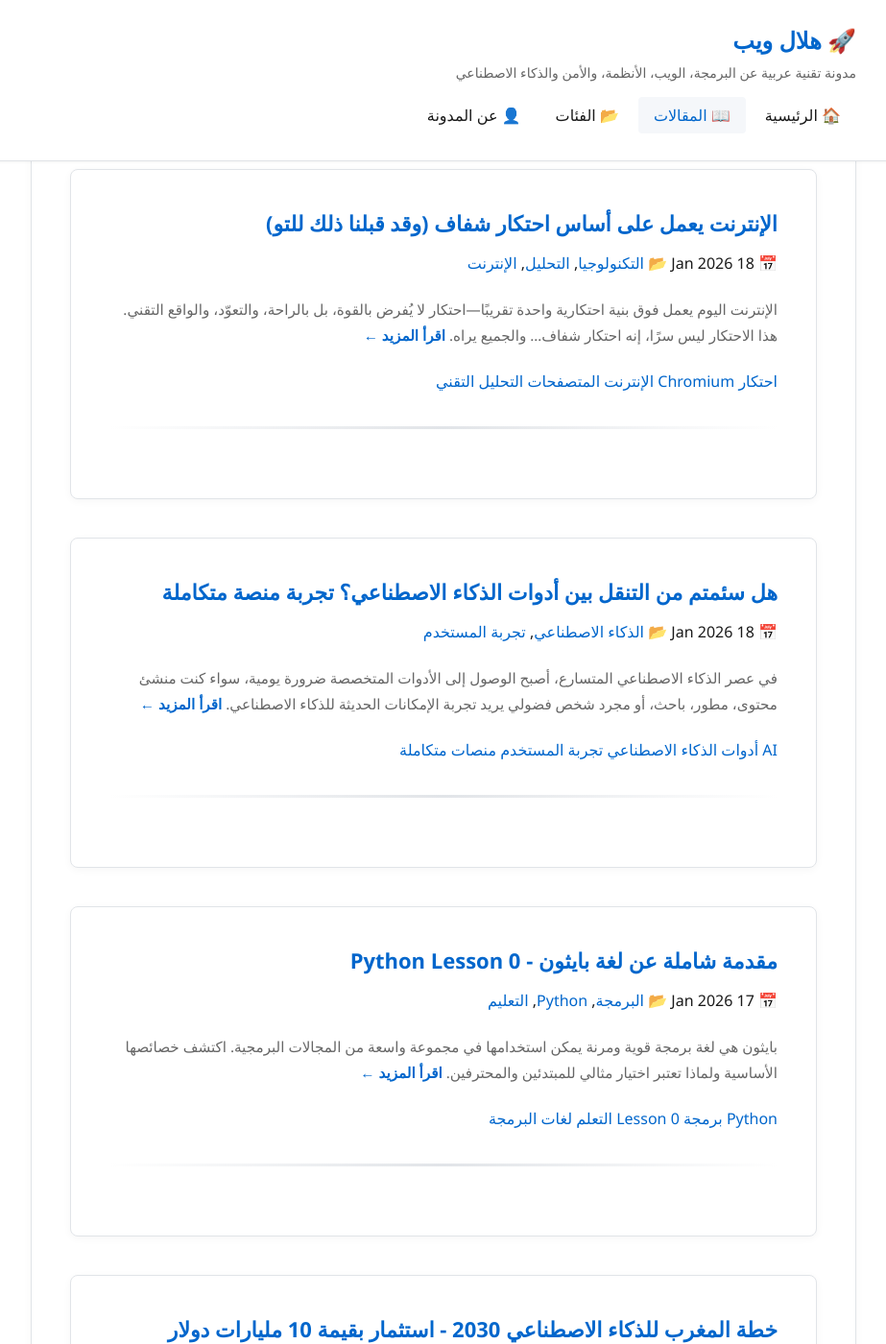
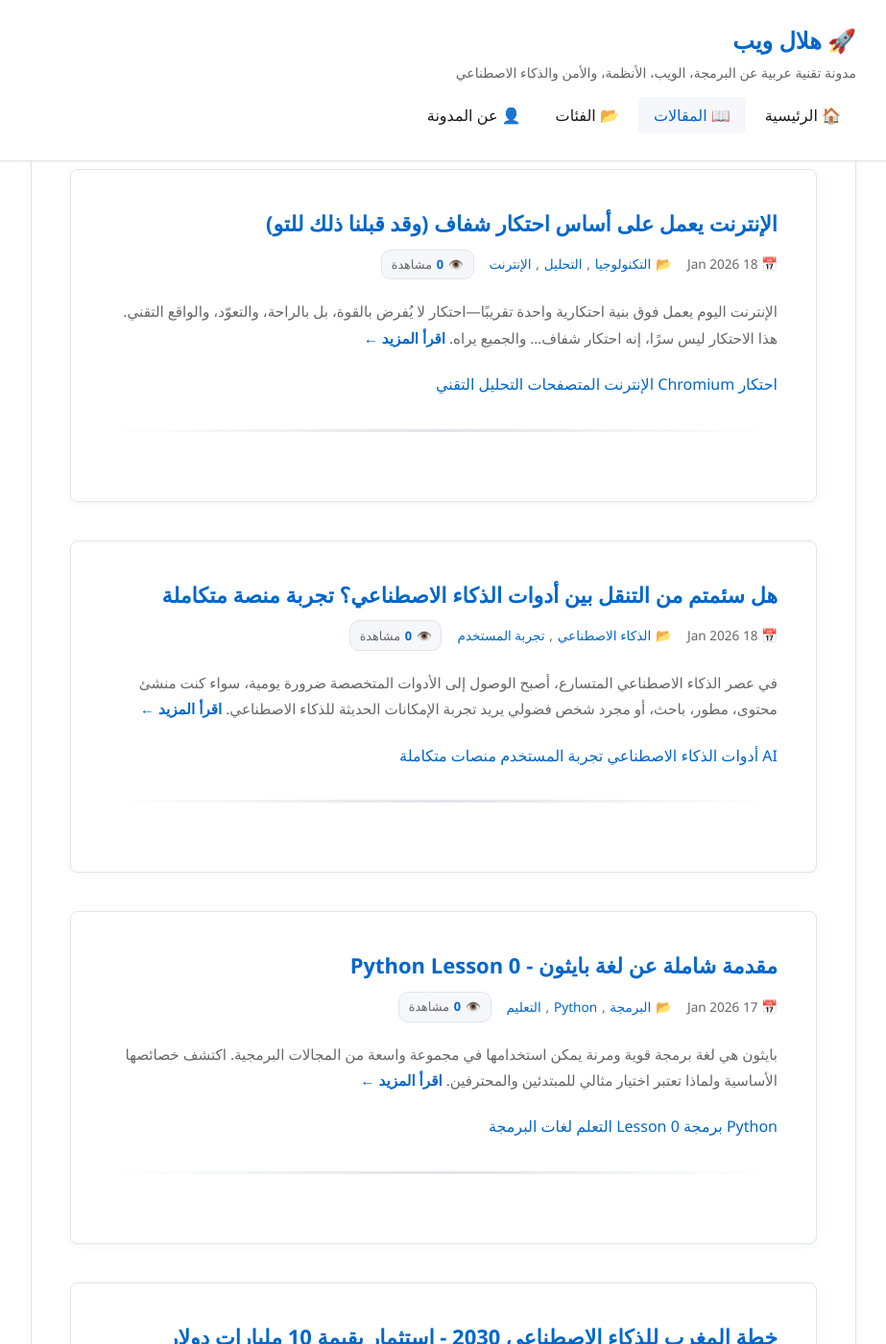
Before and after one commit to KerrasDev/HellaleWeb, a Jekyll site: the page built from posts/index.md, in a window 1280 px wide and 1400 px high, scrolled down 386 px. Shown: the whole window at 96% size, without its empty margins (178-1101 px from the left). Built offline with Jekyll 4.4.1, drawn with Linux system fonts in a browser that asks for light colours; some web fonts are replaced.

Commit message:
Add view counter to posts using CountAPI

```diff
--- a/assets/css/style.css
+++ b/assets/css/style.css
@@ -306,6 +306,7 @@ main {
     line-height: 1.3;
 }
 
+/* ===== Post Meta with View Counter ===== */
 .post-meta {
     color: var(--text-light);
     font-size: 0.9rem;
@@ -313,23 +314,70 @@ main {
     flex-wrap: wrap;
     gap: 1.5rem;
     align-items: center;
+    padding: 0.75rem 0;
+    border-top: 1px solid var(--border);
+    border-bottom: 1px solid var(--border);
+    margin: 1rem 0 2rem 0;
 }
 
-.post-meta-item {
-    display: flex;
+.post-meta > * {
+    display: inline-flex;
     align-items: center;
-    gap: 0.5rem;
+    gap: 0.4rem;
 }
 
-.post-date {
-    font-weight: 500;
+.post-meta time,
+.post-meta span {
+    display: inline-flex;
+    align-items: center;
+    gap: 0.4rem;
 }
 
-.post-reading-time {
+.post-views {
+    font-weight: 500;
+    color: var(--primary);
     background-color: var(--bg-light);
     padding: 0.25rem 0.75rem;
     border-radius: 12px;
+    border: 1px solid var(--border);
+}
+
+.post-categories {
+    display: inline-flex;
+    align-items: center;
+    gap: 0.4rem;
+}
+
+/* ===== Post List Meta with View Counter ===== */
+.post-list-meta {
+    color: var(--text-light);
     font-size: 0.85rem;
+    display: flex;
+    flex-wrap: wrap;
+    gap: 1rem;
+    align-items: center;
+    margin: 0.5rem 0;
+}
+
+.post-list-meta > span {
+    display: inline-flex;
+    align-items: center;
+    gap: 0.3rem;
+}
+
+.post-views-list {
+    font-weight: 500;
+    color: var(--text-light);
+    background-color: var(--bg-light);
+    padding: 0.2rem 0.6rem;
+    border-radius: 10px;
+    border: 1px solid var(--border);
+    font-size: 0.8rem;
+}
+
+.post-views-list .view-count {
+    color: var(--primary);
+    font-weight: 600;
 }
 
 /* ===== Tags & Categories ===== */
@@ -641,6 +689,13 @@ hr {
         grid-template-columns: 1fr;
         gap: 1.5rem;
     }
+
+    /* Responsive post meta */
+    .post-meta {
+        flex-direction: column;
+        align-items: flex-start;
+        gap: 0.5rem;
+    }
 }
 
 @media (max-width: 480px) {
--- a/posts/index.md
+++ b/posts/index.md
@@ -30,6 +30,8 @@ sitemap: true
           {% endfor %}
         </span>
       {% endif %}
+      <!-- View counter placeholder -->
+      <span class="post-views-list" data-post-url="{{ post.url }}">👁️ <span class="view-count">--</span> مشاهدة</span>
     </div>
   </div>
 
@@ -49,3 +51,31 @@ sitemap: true
   <hr class="post-divider">
 </article>
 {% endfor %}
+
+<!-- View Counter Script for Post List -->
+<script>
+  (function() {
+    const viewCountElements = document.querySelectorAll('.post-views-list');
+    const namespace = 'hellaleweb';
+
+    viewCountElements.forEach(element => {
+      const postUrl = element.getAttribute('data-post-url');
+      const postPath = postUrl.replace(/\//g, '-').replace(/^-|-$/g, '');
+
+      // Use 'get' instead of 'hit' to not increment on list pages
+      fetch(`https://api.countapi.xyz/get/${namespace}/${postPath}`)
+        .then(response => {
+          if (!response.ok) {
+            throw new Error('Network response was not ok');
+          }
+          return response.json();
+        })
+        .then(data => {
+          element.querySelector('.view-count').textContent = (data.value || 0);
+        })
+        .catch(() => {
+          element.querySelector('.view-count').textContent = '0';
+        });
+    });
+  })();
+</script>
```
Also changed, not shown: _layouts/post.html (+32 -0 lines).
